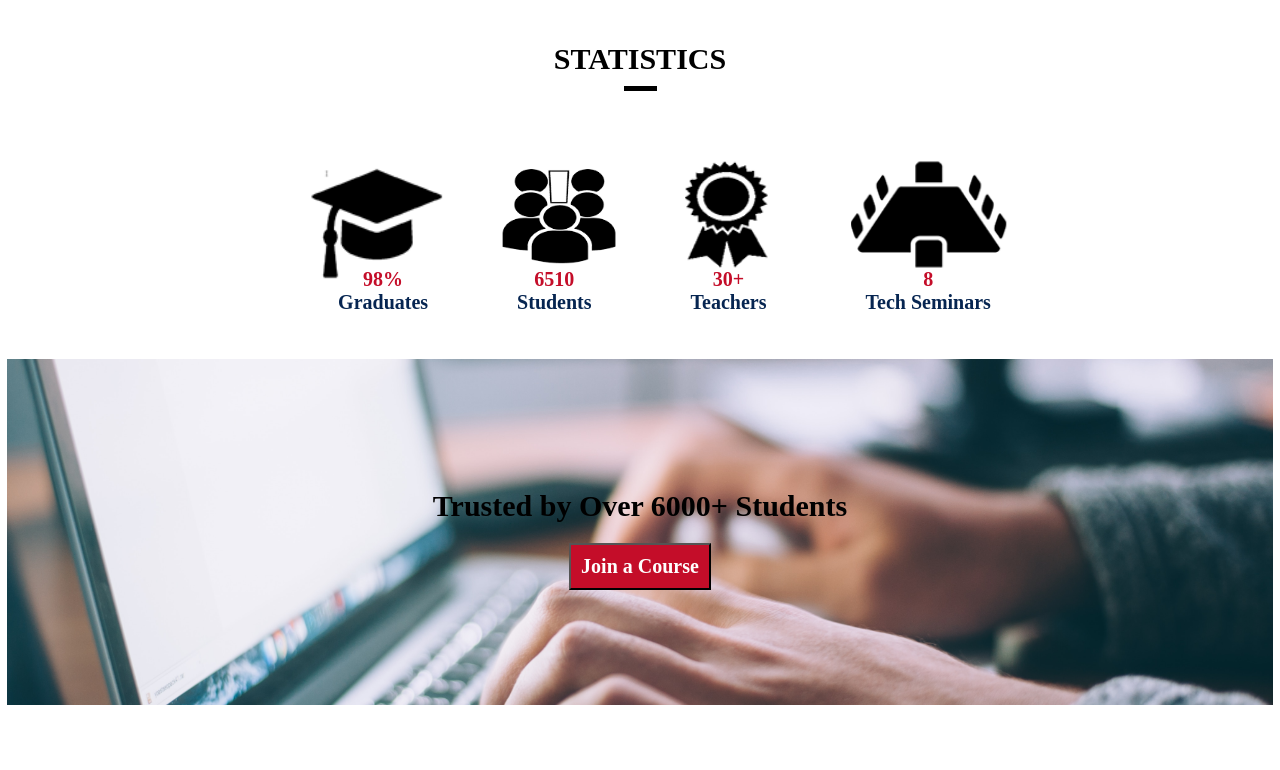
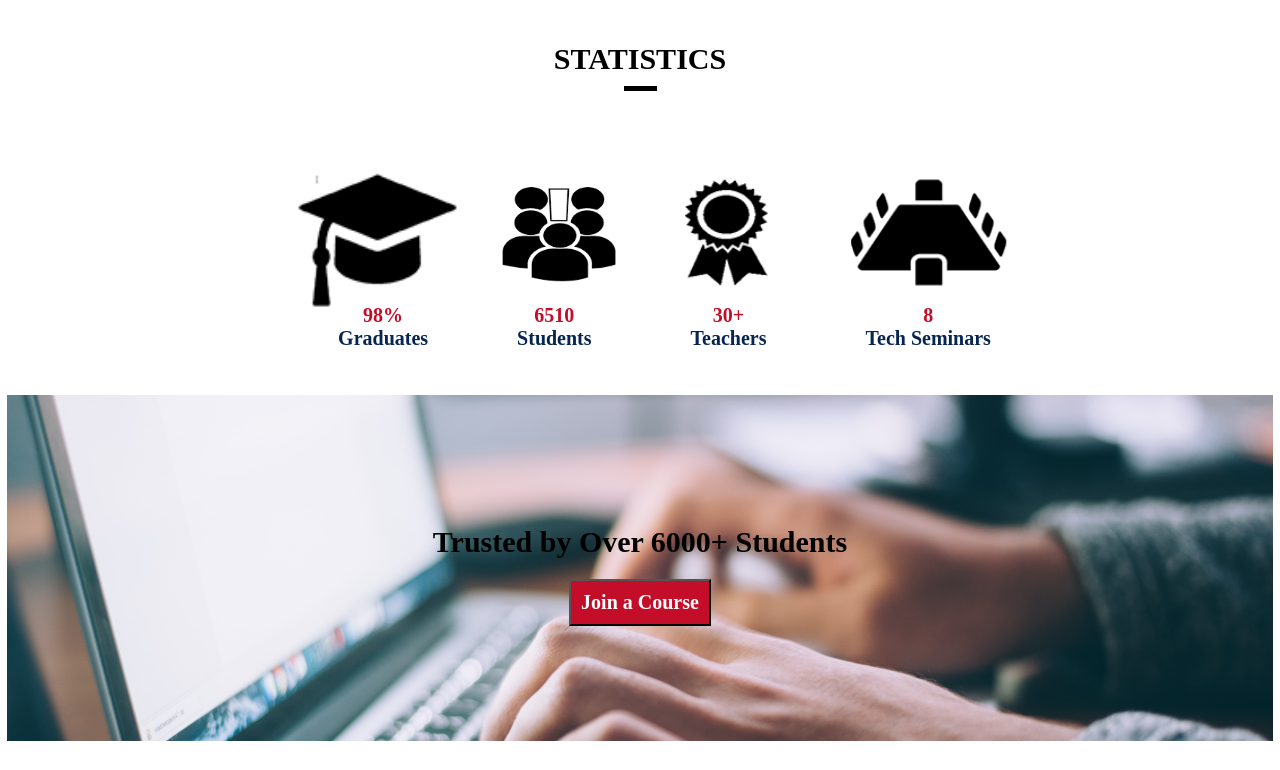
Before and after one commit to shauneyak/project, a plain HTML site: page index.html in a window 1280 px wide. Shown: the part 1492-2262 px from the top of the page. Drawn offline with Linux system fonts and the light colour scheme; some packages are replaced by stand-ins of ours.

Commit message:
changes made
changes made for statistics section and input field of contact section.

```diff
--- a/css/style.css
+++ b/css/style.css
@@ -863,7 +863,7 @@ table,td{
     background-repeat: no-repeat;
     background-position: center;
     background-size: contain;
-    padding: 123px 55px 0 9px;
+    padding: 159px 55px 0 9px;
   }
   .stcs1 p{
     padding: 0 0 0 60px;
@@ -875,7 +875,7 @@ table,td{
     background-repeat: no-repeat;
     background-position: center;
     background-size: contain;
-    padding: 150px 33px 0 30px;
+    padding: 186px 33px 0 30px;
   }
   .stcs3{
     text-align: center;
@@ -884,7 +884,7 @@ table,td{
     background-repeat: no-repeat;
     background-position: center;
     background-size: 88%;
-    padding: 145px 68px 0 62px;
+    padding: 181px 68px 0 62px;
   }
   .stcs4{
     text-align: center;
@@ -893,7 +893,7 @@ table,td{
     background-repeat: no-repeat;
     background-position: center;
     background-size: 121%;
-    padding: 150px 20px 0 27px;
+    padding: 186px 20px 0 27px;
   }
   .stcs2 p,.stcs3 p,.stcs4 p{
     padding: 0;
@@ -1195,7 +1195,7 @@ table,td{
     font-size: 18px;
     border: 2px solid grey;
     height: 34px;
-    margin-top: 22px;
+    margin-top: 8px;
   }
   .newsltr button{
     background: #c40d29;
```
